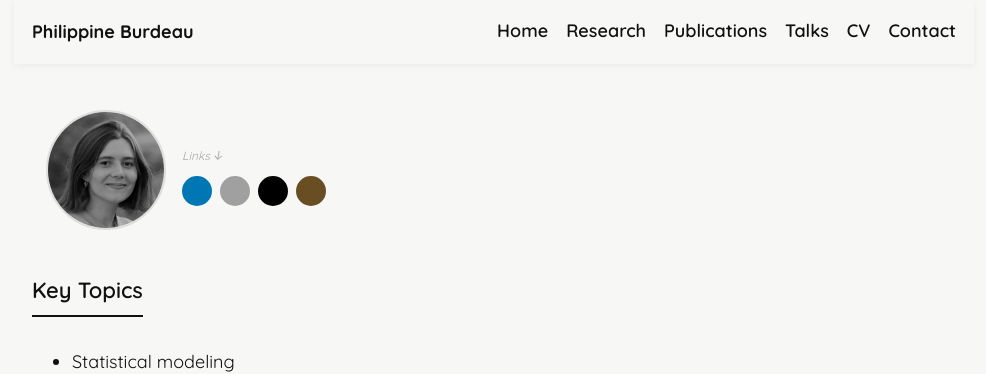
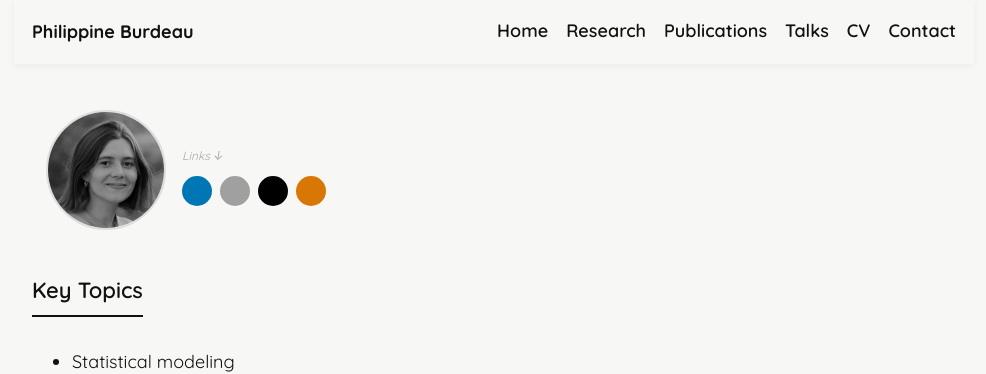
Before and after one commit to pburdeau/pburdeau.github.io, a Jekyll site: the page built from index.md, in a window 1280 px wide. Shown: the top 374 px of the page, without its empty margins (146-1132 px from the left). Built offline with Jekyll 4.4.1, drawn with Linux system fonts in a browser that asks for light colours.

Commit message:
Change email icon background color

```diff
--- a/assets/css/style.css
+++ b/assets/css/style.css
@@ -265,7 +265,7 @@ body {
 .icon.linkedin { background-color: #0077B5; }
 .icon.github { background-color: #A0A0A0; }
 .icon.scholar { background-color: #000000; }
-.icon.email { background-color: #6A4E23; }
+.icon.email { background-color: #D97706; }
 
 .icon span {
     display: none;
```
